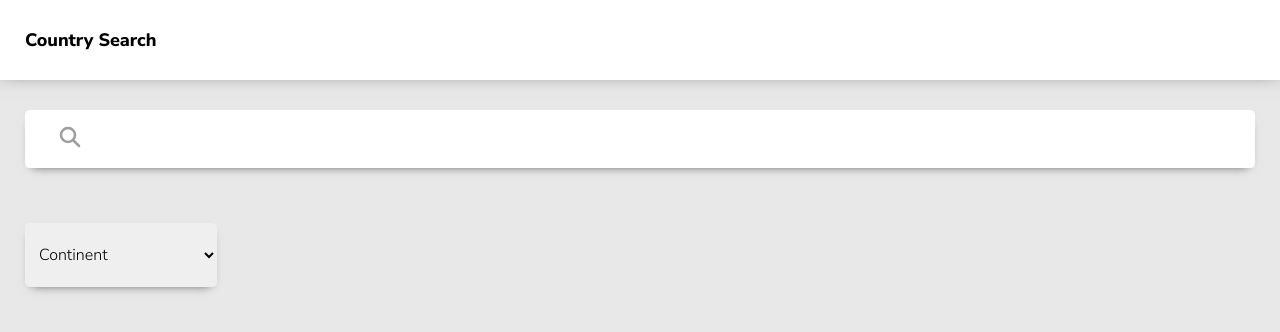
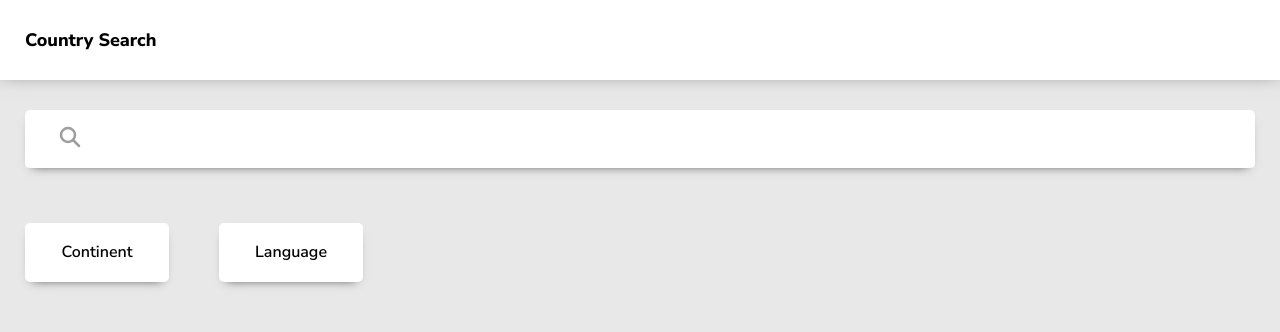
Before and after one commit to YoimelDev/kimche-challenge, a React (Vite) app: page / in a window 1280 px wide. Shown: the top 332 px of the page. Built offline with nearby package versions, Linux system fonts and the light colour scheme.

Commit message:
modified styles

```diff
--- a/src/components/Filter.jsx
+++ b/src/components/Filter.jsx
@@ -1,23 +1,39 @@
 import styled from "@emotion/styled"
 
-const Select = styled.select`
-    width: 12rem;
+const Container = styled.div`
+    display: flex;
+`
+
+const Select = styled.div`
+    width: 9rem;
     margin: 1.5625rem 1.5625rem;
     padding: 1.25rem .625rem;
     outline: none;
     border: none;
     border-radius: .3125rem;
+    background-color: #fff;
     box-shadow: 0px 5px 10px -7px rgba(0,0,0,0.75);
+`
+
+const Title = styled.h4`
+    margin: 0;
+    text-align: center;
+    font-weight: 600;
 `
 
 
 export const Filter = () => {
     return (
-        <form>
+        <Container>
             <Select>
-                <option value="continents">Continent</option>
-                <option value="language">Language</option>
+                <Title>Continent</Title>
             </Select>
-        </form>
+
+            <Select>
+                <Title>Language</Title>
+            </Select>
+        </Container>
+
+
     )
 }
```
